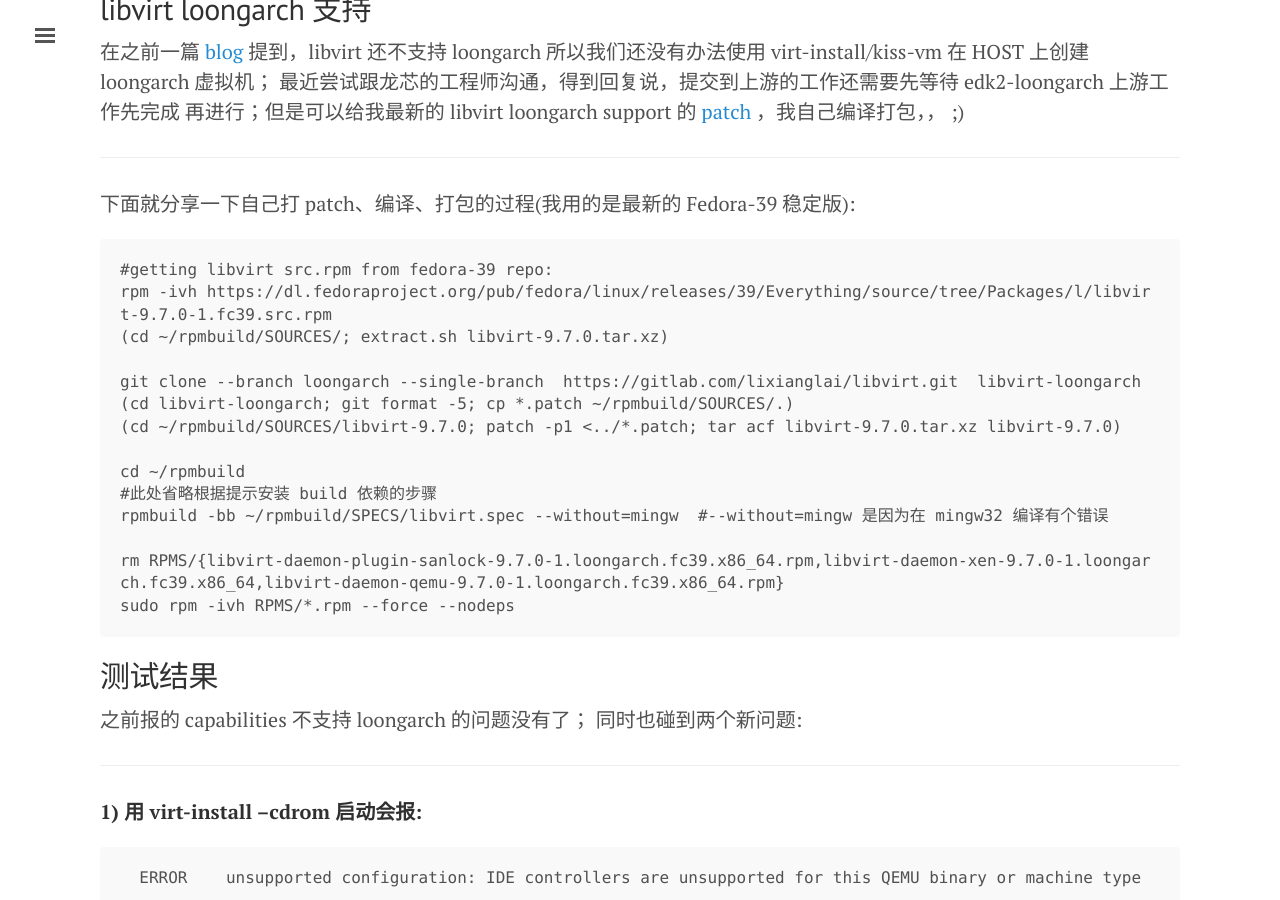
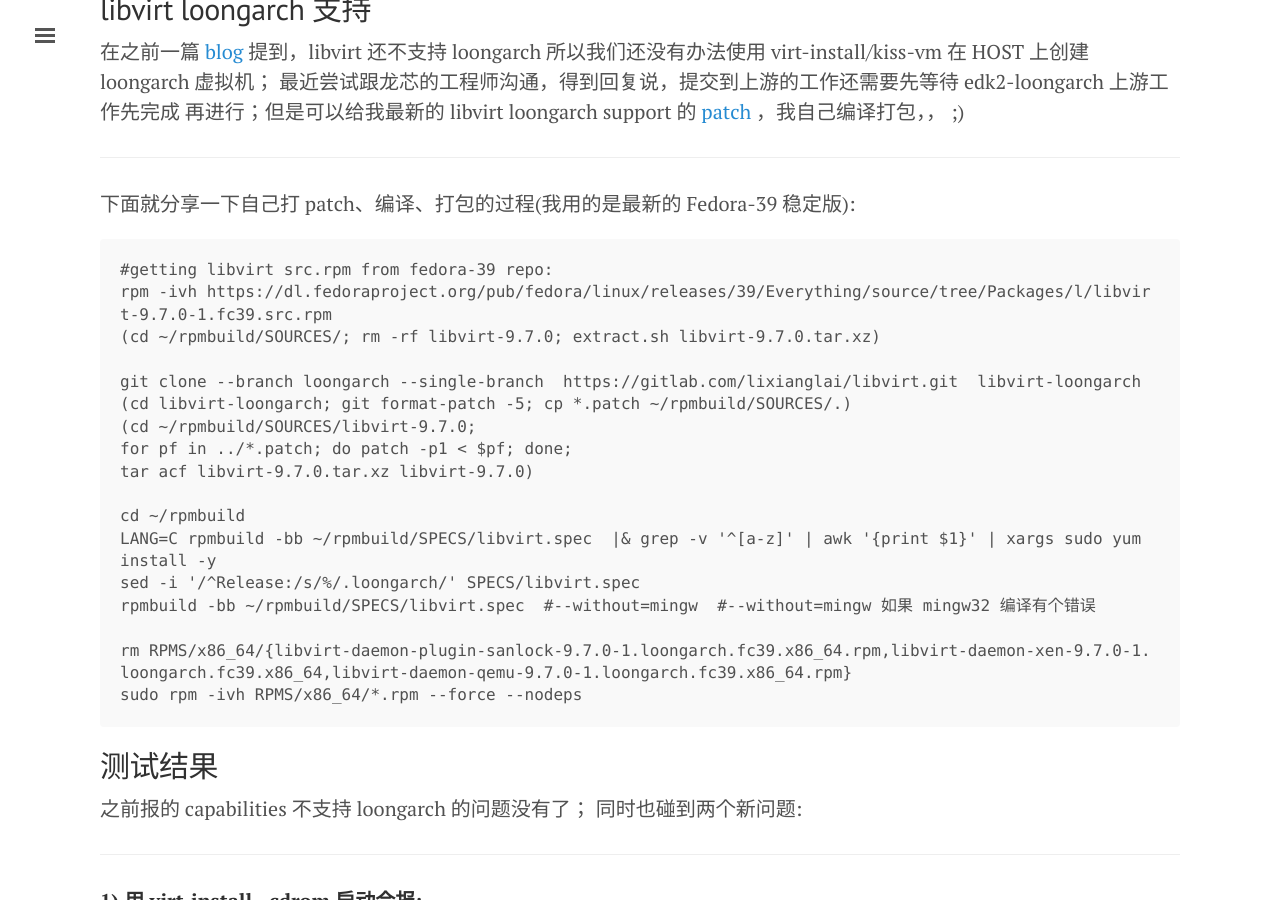
Before and after one commit to tcler/tcler.github.io, a Jekyll site: the page built from _posts/2023-12-02-libvirt-loongarch-support.md, in a window 1280 px wide and 900 px high, scrolled down 349 px. Built offline with Jekyll 4.4.1, drawn with Linux system fonts in a browser that asks for light colours.

Commit message:
Update 2023-12-02-libvirt-loongarch-support.md

````diff
--- a/_posts/2023-12-02-libvirt-loongarch-support.md
+++ b/_posts/2023-12-02-libvirt-loongarch-support.md
@@ -13,18 +13,21 @@
 ```
 #getting libvirt src.rpm from fedora-39 repo:
 rpm -ivh https://dl.fedoraproject.org/pub/fedora/linux/releases/39/Everything/source/tree/Packages/l/libvirt-9.7.0-1.fc39.src.rpm
-(cd ~/rpmbuild/SOURCES/; extract.sh libvirt-9.7.0.tar.xz)
+(cd ~/rpmbuild/SOURCES/; rm -rf libvirt-9.7.0; extract.sh libvirt-9.7.0.tar.xz)
 
 git clone --branch loongarch --single-branch  https://gitlab.com/lixianglai/libvirt.git  libvirt-loongarch
-(cd libvirt-loongarch; git format -5; cp *.patch ~/rpmbuild/SOURCES/.)
-(cd ~/rpmbuild/SOURCES/libvirt-9.7.0; patch -p1 <../*.patch; tar acf libvirt-9.7.0.tar.xz libvirt-9.7.0)
+(cd libvirt-loongarch; git format-patch -5; cp *.patch ~/rpmbuild/SOURCES/.)
+(cd ~/rpmbuild/SOURCES/libvirt-9.7.0;
+for pf in ../*.patch; do patch -p1 < $pf; done;
+tar acf libvirt-9.7.0.tar.xz libvirt-9.7.0)
 
 cd ~/rpmbuild
-#此处省略根据提示安装 build 依赖的步骤
-rpmbuild -bb ~/rpmbuild/SPECS/libvirt.spec --without=mingw  #--without=mingw 是因为在 mingw32 编译有个错误
+LANG=C rpmbuild -bb ~/rpmbuild/SPECS/libvirt.spec  |& grep -v '^[a-z]' | awk '{print $1}' | xargs sudo yum install -y
+sed -i '/^Release:/s/%/.loongarch/' SPECS/libvirt.spec
+rpmbuild -bb ~/rpmbuild/SPECS/libvirt.spec  #--without=mingw  #--without=mingw 如果 mingw32 编译有个错误
 
-rm RPMS/{libvirt-daemon-plugin-sanlock-9.7.0-1.loongarch.fc39.x86_64.rpm,libvirt-daemon-xen-9.7.0-1.loongarch.fc39.x86_64,libvirt-daemon-qemu-9.7.0-1.loongarch.fc39.x86_64.rpm}
-sudo rpm -ivh RPMS/*.rpm --force --nodeps
+rm RPMS/x86_64/{libvirt-daemon-plugin-sanlock-9.7.0-1.loongarch.fc39.x86_64.rpm,libvirt-daemon-xen-9.7.0-1.loongarch.fc39.x86_64,libvirt-daemon-qemu-9.7.0-1.loongarch.fc39.x86_64.rpm}
+sudo rpm -ivh RPMS/x86_64/*.rpm --force --nodeps
 ```
 
 
````
